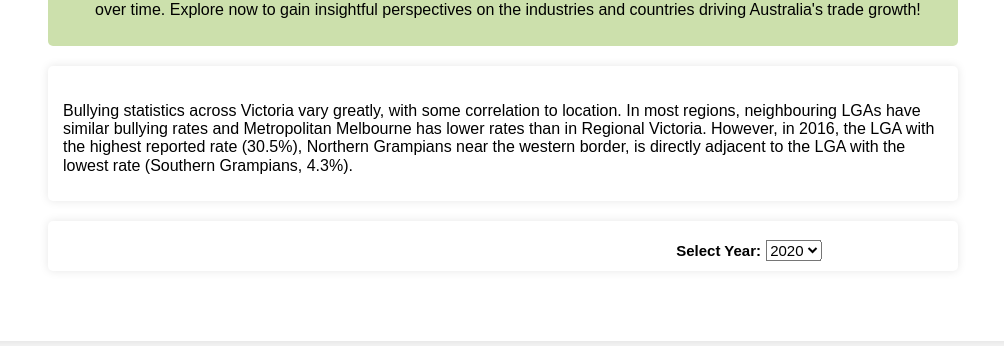
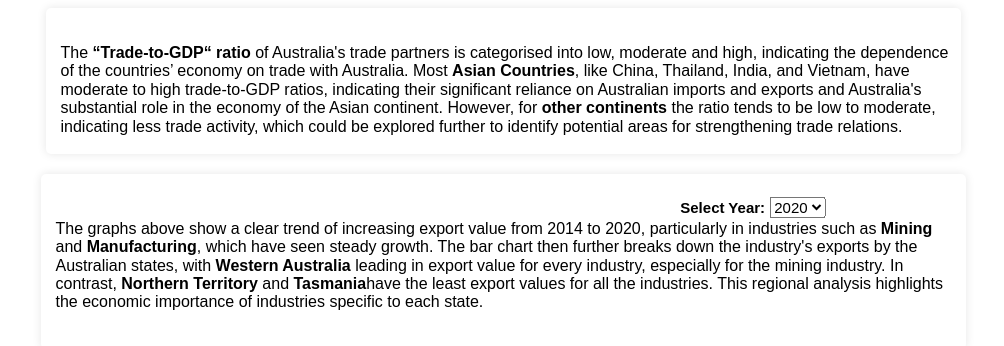
Before and after one commit to mind0002/FIT3179-Assignment2, a plain HTML site: page index.html in a window 1280 px wide. Shown: the part 326-672 px from the top of the page, without its empty margins (137-1141 px from the left). Drawn offline with nearby package versions, Linux system fonts and the light colour scheme; a script that the page names is missing; a web font is replaced by a local one.

Commit message:
fix the layout and put it int he text

```diff
--- a/css/style.css
+++ b/css/style.css
@@ -54,9 +54,9 @@ body {
     position: relative;
     width: 890px; /* Adjust width as necessary */
     height: auto;
-    padding-bottom: 10px;
+    padding-bottom: 2px;
     padding-left: 15px;
-    padding-right: 5px;
+    padding-right: 10px;
     padding-top: 20px;
     background-color: #fff;
     box-shadow: 0px 0px 10px rgba(0, 0, 0, 0.1);
@@ -69,8 +69,9 @@ body {
     display: flex;
     width: 900px; /* Adjust width as necessary */
     height: auto;
-    padding-bottom: 30px;
-    padding-left: 10px;
+    padding-bottom: 1px;
+    padding-left: 15px;
+    padding-right: 10px;
     padding-top: 20px;
     background-color: #fff;
     justify-content: space-around;
@@ -80,8 +81,9 @@ body {
 
 .vis-item {
     flex: 1; /* Each visualization takes equal space */
-    padding-left: 90px ;
-    padding-right: 30px ;
+    padding-left: 80px ;
+    padding-right: 20px ;
+    padding-bottom: 10px ;
     border-radius: 5px;
     margin: 0 10px; /* Spacing between graphs */
     background-color: white;
@@ -92,7 +94,8 @@ body {
 #dropdown {
     position: absolute;
     padding-top: 15px;
-    bottom: 10px;
+    padding-bottom: 1px;
+    bottom: 130px;
     left: 77%; /* Center horizontally */
     transform: translateX(-50%); /* Adjust to true center */
 }
--- a/data/exp_industry_state_year.csv
+++ b/data/exp_industry_state_year.csv
@@ -92,7 +92,7 @@ Mining,TAS,2019,990
 Mining,TAS,2020,1135
 Mining,NT,2014,0
 Mining,NT,2015,0
-Mining,NT,2016,0
+Mining,NTs,2016,0
 Mining,NT,2017,0
 Mining,NT,2018,0
 Mining,NT,2019,0
--- a/index.html
+++ b/index.html
@@ -40,30 +40,28 @@
             <div class="pure-u-1-1">
                 <div class="map-container">
                 <div id="map"></div>
-                <p>Bullying statistics across Victoria vary greatly, with some correlation to location. In most regions,
-                    neighbouring LGAs have similar bullying rates and Metropolitan Melbourne has lower rates than in Regional
-                    Victoria.
-                    However, in 2016, the LGA with the highest reported rate (30.5%), Northern Grampians near the western border,
-                    is directly adjacent to the LGA with the lowest rate (Southern Grampians, 4.3%). </p>
+                <p>The <b>“Trade-to-GDP“ ratio </b> of Australia's trade partners is categorised into low,
+                    moderate and high, indicating the dependence of the countries’ economy on trade with Australia.
+                    Most <b>Asian Countries</b>, like China, Thailand, India, and Vietnam,
+                    have moderate to high trade-to-GDP ratios, indicating their significant reliance on Australian
+                    imports and exports and Australia's substantial role in the economy of the Asian continent. However,
+                    for <b>other continents</b> the ratio tends to be low to moderate, indicating less trade activity,
+                    which could be explored further to identify potential areas for strengthening trade relations. </p>
             </div>
             </div>
         </div>
         <!-- end pure grid group -->
 
-        <!-- Caption/small text -->
-        <!-- <div class="pure-g">
+
+
+        <!-- Line chart map -->
+        <div class="vis-container">
+            <div class="pure-g">
             <div class="pure-u-1-1">
 
-            </div>
-        </div> -->
-      <!-- end pure grid group -->
-
-        <!-- Line chart map -->
-        <div class="pure-g">
-            <div class="pure-u-1-1">
-                <div class="vis-container">
                     <!-- Vega-Lite chart will be embedded here -->
                     <div id="line" class="vis-item"></div>
+                       <!-- Dropdown for selecting year -->
                     <div id="dropdown">
                         <label for="yearSelect">Select Year: </label>
                         <select id="yearSelect">
@@ -76,9 +74,29 @@
                             <option value="2020" selected>2020</option>
                         </select>
                     </div>
+                    <!-- Paragraph that appears below the chart and dropdown -->
+                    <p>The graphs above show a clear trend of increasing export value from 2014 to 2020,
+                        particularly in industries such as <b>Mining</b> and <b>Manufacturing</b>,
+                        which have seen steady growth. The bar chart then further breaks down the industry's exports
+                        by the Australian states, with <b>Western Australia</b> leading in export value for every industry,
+                        especially for the mining industry. In contrast, <b>Northern Territory</b> and
+                        <b>Tasmania</b>have the least export values for all the industries. This regional analysis
+                        highlights the economic importance of industries specific to each state. </p>
+
+
+
                 </div>
             </div>
         </div>
+
+
+         <!-- Caption/small text -->
+        <!-- <div class="pure-g">
+            <div class="pure-u-1-1">
+
+            </div>
+        </div> -->
+      <!-- end pure grid group -->
         <!-- end pure grid group -->
     </div>
 
```
Lines whose indentation alone changed are shown as unchanged.
